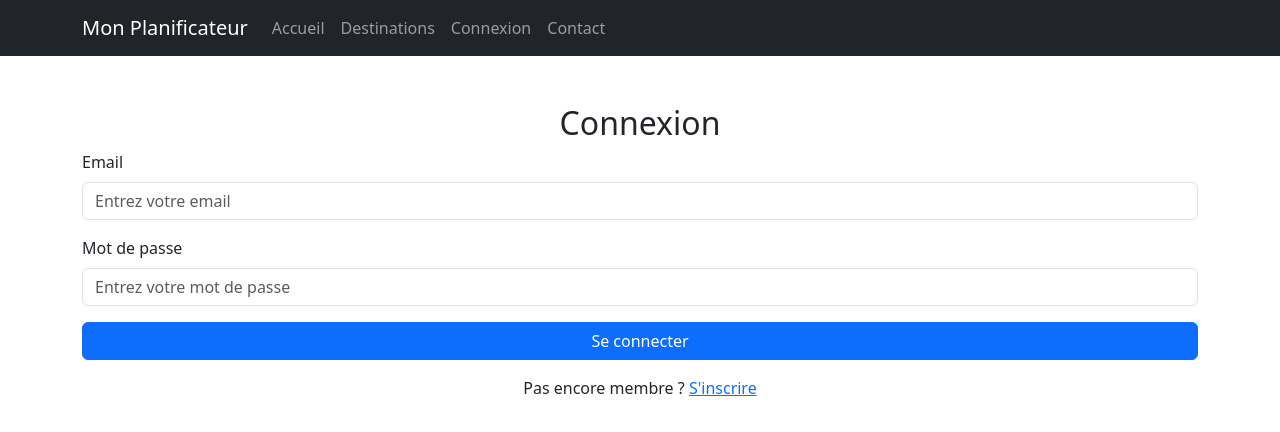
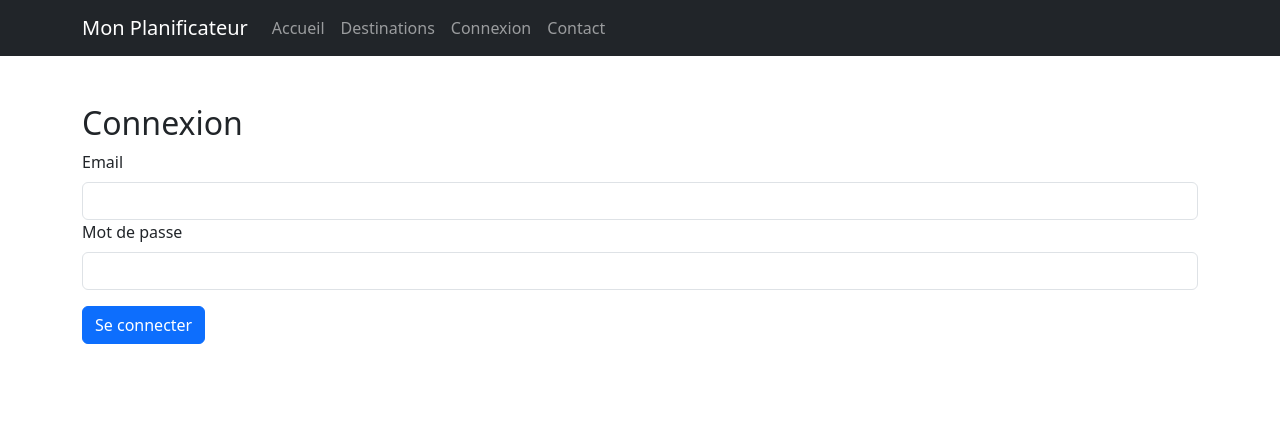
Before and after one commit to A2MSI-B02/A2MSI-REACT, a React (Create React App) app: page /connexion in a window 1280 px wide. Shown: the top 432 px of the page. Built offline with nearby package versions, Linux system fonts and the light colour scheme.

Commit message:
ajout pages admin, utilisateur, pro

```diff
--- a/src/App.js
+++ b/src/App.js
@@ -7,6 +7,9 @@ import Destination from './pages/destination';
 import Connexion from './pages/connexion';
 import Inscription from './pages/inscription';
 import Contact from './pages/contact';
+import UserDashboard from "./pages/userdashboard";
+import ProDashboard from "./pages/prodashboard";
+import AdminDashboard from "./pages/admindashboard";
 import "bootstrap/dist/css/bootstrap.min.css";
 
 function App() {
@@ -19,6 +22,9 @@ function App() {
         <Route path="/connexion" element={<Connexion />} />
         <Route path="/inscription" element={<Inscription />} />
         <Route path="/contact" element={<Contact />} />
+        <Route path="/userdashboard" element={<UserDashboard />} />
+        <Route path="/prodashboard" element={<ProDashboard />} />
+        <Route path="/admindashboard" element={<AdminDashboard />} />
       </Routes>
     </Router>
   );
--- a/src/pages/connexion.js
+++ b/src/pages/connexion.js
@@ -1,83 +1,67 @@
 import React, { useState } from "react";
-import { auth, database } from "../firebaseConfig";
+import { useNavigate } from "react-router-dom";
+import { auth, database } from "../firebaseConfig"; // Import Firebase
 import { signInWithEmailAndPassword } from "firebase/auth";
 import { ref, get } from "firebase/database";
-import { useNavigate } from "react-router-dom";
-import { Container, Form, Button, Alert } from "react-bootstrap";
+import { Container, Form, Button } from "react-bootstrap";
 
-const Connexion = () => {
+const Login = () => {
     const [email, setEmail] = useState("");
     const [password, setPassword] = useState("");
     const [error, setError] = useState("");
     const navigate = useNavigate();
 
-    const handleLogin = async (e) => {
+    // Soumission du formulaire
+    const handleSubmit = async (e) => {
         e.preventDefault();
-        setError(""); // Réinitialise les erreurs
+        setError("");
 
         try {
+            // Connexion Firebase Auth
             const userCredential = await signInWithEmailAndPassword(auth, email, password);
             const userId = userCredential.user.uid;
 
-            // Récupérer les infos de l'utilisateur depuis la base de données Firebase
-            const snapshot = await get(ref(database, `users/${userId}`));
-            if (snapshot.exists()) {
-                const userData = snapshot.val();
-                sessionStorage.setItem("userId", userId);
+            // Récupération du rôle depuis la base de données
+            const userRef = ref(database, "users/" + userId);
+            const snapshot = await get(userRef);
+            const userData = snapshot.val();
+
+            if (userData) {
                 sessionStorage.setItem("userRole", userData.role);
 
-                alert(`Connexion réussie ! Rôle : ${userData.role}`);
-
-                if (userData.role === "admin") {
-                    navigate("/admin");
-                } else {
-                    navigate("/dashboard");
+                // Redirection selon le rôle
+                if (userData.role === "Utilisateur") {
+                    navigate("/userdashboard");
+                } else if (userData.role === "Professionnel") {
+                    navigate("/prodashboard");
+                } else if (userData.role === "Administrateur") {
+                    navigate("/admindashboard");
                 }
-            } else {
-                setError("Aucune donnée utilisateur trouvée.");
             }
         } catch (error) {
-            setError("Erreur de connexion : " + error.message);
+            setError("Email ou mot de passe incorrect.");
         }
     };
 
     return (
         <Container className="mt-5">
-            <h2 className="text-center">Connexion</h2>
-            {error && <Alert variant="danger">{error}</Alert>}
-            <Form onSubmit={handleLogin}>
-                <Form.Group className="mb-3">
+            <h2>Connexion</h2>
+            {error && <p style={{ color: "red" }}>{error}</p>}
+            <Form onSubmit={handleSubmit}>
+                <Form.Group>
                     <Form.Label>Email</Form.Label>
-                    <Form.Control
-                        type="email"
-                        placeholder="Entrez votre email"
-                        value={email}
-                        onChange={(e) => setEmail(e.target.value)}
-                        required
-                    />
+                    <Form.Control type="email" required onChange={(e) => setEmail(e.target.value)} />
                 </Form.Group>
 
-                <Form.Group className="mb-3">
+                <Form.Group>
                     <Form.Label>Mot de passe</Form.Label>
-                    <Form.Control
-                        type="password"
-                        placeholder="Entrez votre mot de passe"
-                        value={password}
-                        onChange={(e) => setPassword(e.target.value)}
-                        required
-                    />
+                    <Form.Control type="password" required onChange={(e) => setPassword(e.target.value)} />
                 </Form.Group>
 
-                <Button variant="primary" type="submit" className="w-100">
-                    Se connecter
-                </Button>
+                <Button variant="primary" type="submit" className="mt-3">Se connecter</Button>
             </Form>
-
-            <div className="text-center mt-3">
-                <p>Pas encore membre ? <a href="/inscription">S'inscrire</a></p>
-            </div>
         </Container>
     );
 };
 
-export default Connexion;
+export default Login;
--- a/src/pages/inscription.js
+++ b/src/pages/inscription.js
@@ -1,98 +1,106 @@
 import React, { useState } from "react";
 import { useNavigate } from "react-router-dom";
-import { auth, database, createUserWithEmailAndPassword, ref, set } from "../firebaseConfig";
-import { Container, Form, Button, Alert } from "react-bootstrap";
+import { auth, database } from "../firebaseConfig"; // Import Firebase
+import { createUserWithEmailAndPassword } from "firebase/auth";
+import { ref, set } from "firebase/database";
+import { Container, Form, Button } from "react-bootstrap";
 
 const Inscription = () => {
-    const [nom, setNom] = useState("");
-    const [prenom, setPrenom] = useState("");
-    const [email, setEmail] = useState("");
-    const [role, setRole] = useState("Utilisateur"); // Valeur par défaut
-    const [password, setPassword] = useState("");
-    const [confirmPassword, setConfirmPassword] = useState("");
+    const [formData, setFormData] = useState({
+        firstName: "",
+        lastName: "",
+        email: "",
+        role: "Utilisateur", // Valeur par défaut
+        password: "",
+        confirmPassword: "",
+    });
+
     const [error, setError] = useState("");
     const navigate = useNavigate();
 
-    const handleSignup = async (e) => {
+    // Gestion des changements des inputs
+    const handleChange = (e) => {
+        setFormData({ ...formData, [e.target.name]: e.target.value });
+    };
+
+    // Soumission du formulaire
+    const handleSubmit = async (e) => {
         e.preventDefault();
         setError("");
 
-        if (!nom || !prenom || !email || !role || !password || !confirmPassword) {
-            setError("Tous les champs doivent être remplis !");
-            return;
-        }
-
-        if (password !== confirmPassword) {
-            setError("Les mots de passe ne correspondent pas !");
+        // Vérification des champs
+        if (formData.password !== formData.confirmPassword) {
+            setError("Les mots de passe ne correspondent pas.");
             return;
         }
 
         try {
-            // Créer l'utilisateur avec Firebase Auth
-            const userCredential = await createUserWithEmailAndPassword(auth, email, password);
+            // Création du compte Firebase Auth
+            const userCredential = await createUserWithEmailAndPassword(auth, formData.email, formData.password);
             const userId = userCredential.user.uid;
 
-            // Sauvegarder les infos de l'utilisateur dans Firebase Database
-            await set(ref(database, `users/${userId}`), {
-                nom,
-                prenom,
-                email,
-                role,
+            // Sauvegarde des infos dans Firebase Database
+            await set(ref(database, "users/" + userId), {
+                firstName: formData.firstName,
+                lastName: formData.lastName,
+                email: formData.email,
+                role: formData.role,
             });
 
-            alert("Compte créé avec succès !");
-            navigate("/connexion"); // Rediriger vers la page de connexion
+            // Redirection selon le rôle
+            sessionStorage.setItem("userRole", formData.role);
+            if (formData.role === "Utilisateur") {
+                navigate("/userdashboard");
+            } else if (formData.role === "Professionnel") {
+                navigate("/prodashboard");
+            } else if (formData.role === "Administrateur") {
+                navigate("/admindashboard");
+            }
         } catch (error) {
-            setError("Erreur lors de l'inscription : " + error.message);
+            setError(error.message);
         }
     };
 
     return (
         <Container className="mt-5">
-            <h2 className="text-center">Inscription</h2>
-            {error && <Alert variant="danger">{error}</Alert>}
-            <Form onSubmit={handleSignup}>
-                <Form.Group className="mb-3">
+            <h2>Inscription</h2>
+            {error && <p style={{ color: "red" }}>{error}</p>}
+            <Form onSubmit={handleSubmit}>
+                <Form.Group>
                     <Form.Label>Nom</Form.Label>
-                    <Form.Control type="text" value={nom} onChange={(e) => setNom(e.target.value)} required />
+                    <Form.Control type="text" name="lastName" required onChange={handleChange} />
                 </Form.Group>
 
-                <Form.Group className="mb-3">
+                <Form.Group>
                     <Form.Label>Prénom</Form.Label>
-                    <Form.Control type="text" value={prenom} onChange={(e) => setPrenom(e.target.value)} required />
+                    <Form.Control type="text" name="firstName" required onChange={handleChange} />
                 </Form.Group>
 
-                <Form.Group className="mb-3">
+                <Form.Group>
                     <Form.Label>Email</Form.Label>
-                    <Form.Control type="email" value={email} onChange={(e) => setEmail(e.target.value)} required />
+                    <Form.Control type="email" name="email" required onChange={handleChange} />
                 </Form.Group>
 
-                <Form.Group className="mb-3">
+                <Form.Group>
                     <Form.Label>Choisir un rôle</Form.Label>
-                    <Form.Select value={role} onChange={(e) => setRole(e.target.value)}>
+                    <Form.Select name="role" onChange={handleChange}>
                         <option value="Utilisateur">Utilisateur</option>
                         <option value="Professionnel">Professionnel</option>
                     </Form.Select>
                 </Form.Group>
 
-                <Form.Group className="mb-3">
+                <Form.Group>
                     <Form.Label>Mot de passe</Form.Label>
-                    <Form.Control type="password" value={password} onChange={(e) => setPassword(e.target.value)} required />
+                    <Form.Control type="password" name="password" required onChange={handleChange} />
                 </Form.Group>
 
-                <Form.Group className="mb-3">
+                <Form.Group>
                     <Form.Label>Confirmer le mot de passe</Form.Label>
-                    <Form.Control type="password" value={confirmPassword} onChange={(e) => setConfirmPassword(e.target.value)} required />
+                    <Form.Control type="password" name="confirmPassword" required onChange={handleChange} />
                 </Form.Group>
 
-                <Button variant="primary" type="submit" className="w-100">
-                    S'inscrire
-                </Button>
+                <Button variant="primary" type="submit" className="mt-3">S'inscrire</Button>
             </Form>
-
-            <div className="text-center mt-3">
-                <p>Déjà inscrit ? <a href="/login">Se connecter</a></p>
-            </div>
         </Container>
     );
 };
```
Also changed, not shown: src/pages/admindashboard.js (added, +27 -0 lines), src/pages/prodashboard.js (added, +27 -0 lines), src/pages/userdashboard.js (added, +27 -0 lines).
